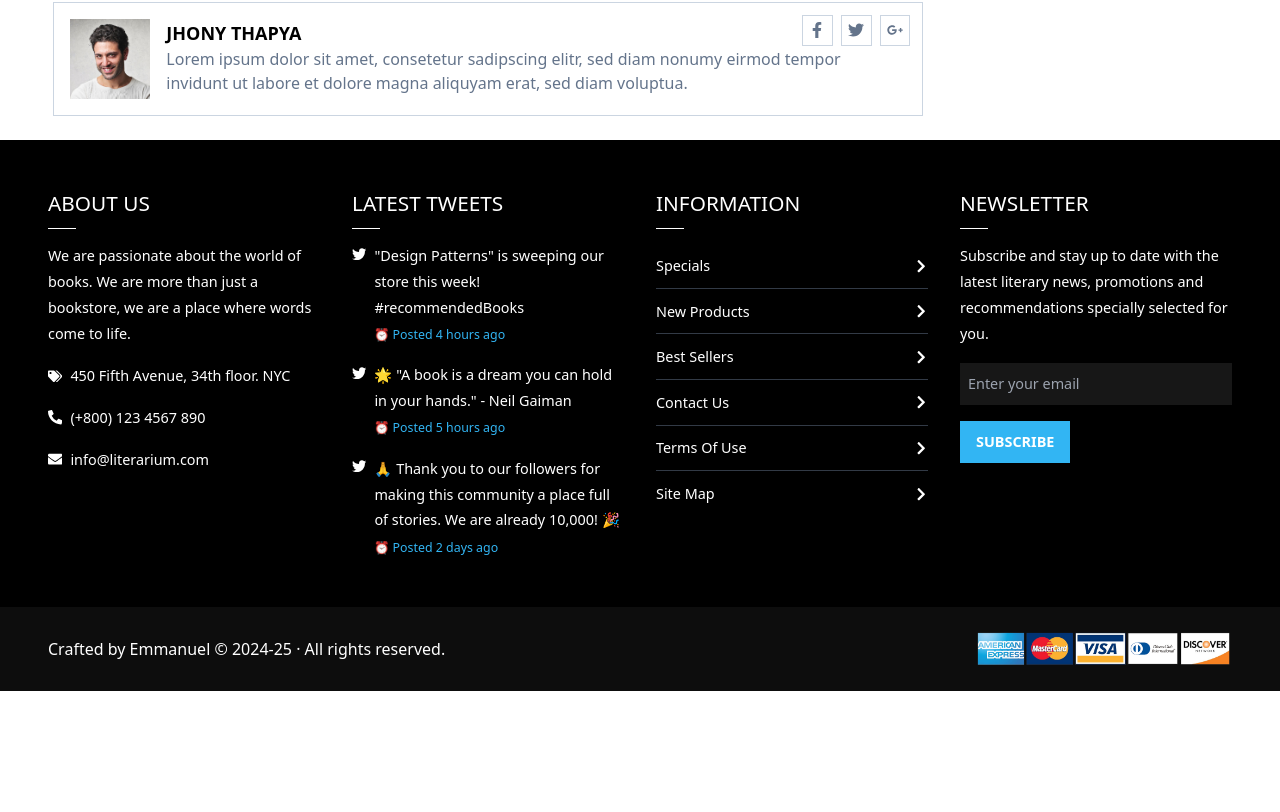
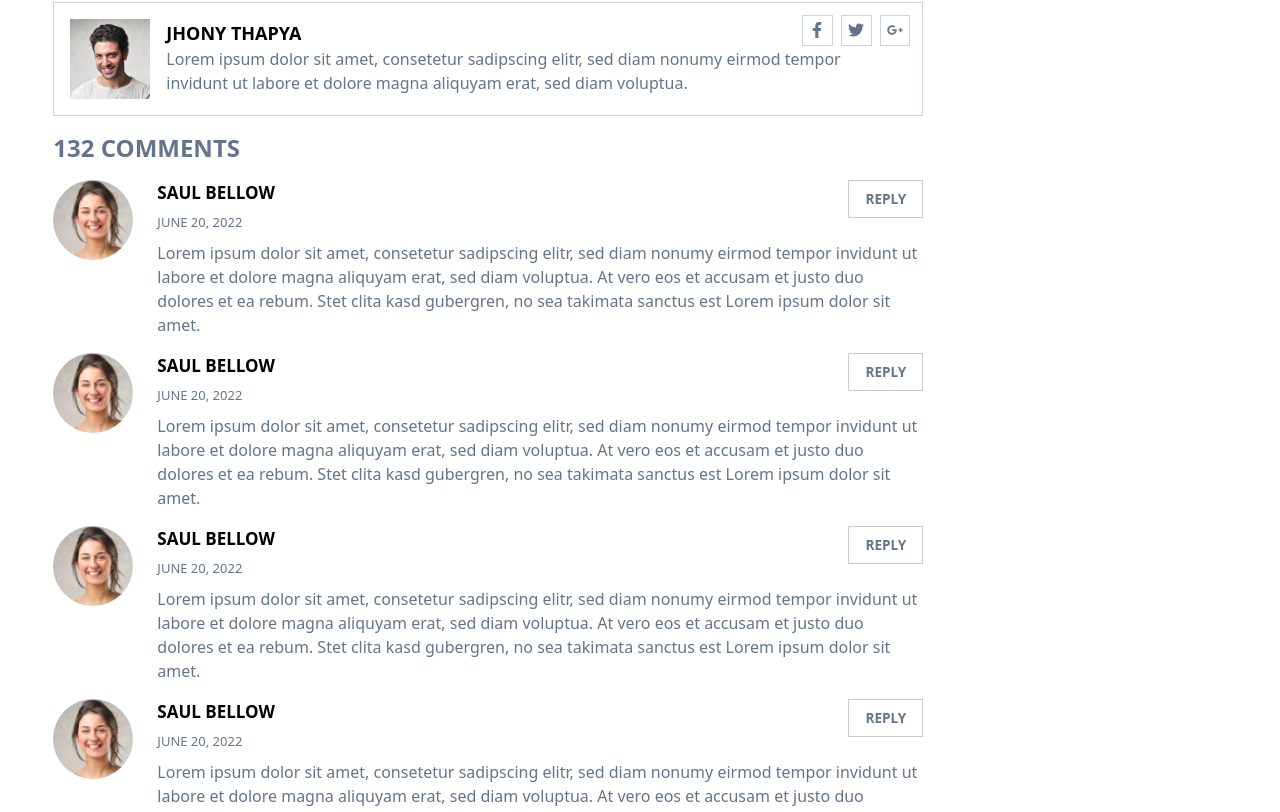
Before and after one commit to emmanuel-cruz-dev/literarium, a React (Vite) app: page /blog in a window 1280 px wide. Shown: the part 1948-2760 px from the top of the page. Before the commit the page ends 2639 px from the top, so only its background shows below. Built offline with nearby package versions, Linux system fonts and the light colour scheme.

Commit message:
componente de comentarios creado

```diff
--- a/src/components/routes/blog/BlogContent.tsx
+++ b/src/components/routes/blog/BlogContent.tsx
@@ -9,6 +9,28 @@ import {
 import BlogImg1 from "../../../assets/images/blog-detail-img.jpg";
 import BlogUser1 from "../../../assets/images/blog-user1.jpg";
 import FounderImg2 from "../../../assets/images/founder2.jpg";
+
+const CommentCard = () => {
+  return (
+    <article className="flex gap-6 relative">
+      <button className="blog-content__btn__comment">Reply</button>
+      <figure className="w-20 h-20 rounded-full overflow-hidden flex-shrink-0">
+        <img className="w-full h-full object-cover" src={BlogUser1} alt="" />
+      </figure>
+      <div className="flex flex-col gap-2 uppercase">
+        <h3 className="font-semibold text-[17px] text-black">Saul Bellow</h3>
+        <p className="text-[13px]">June 20, 2022</p>
+        <p className="normal-case">
+          Lorem ipsum dolor sit amet, consetetur sadipscing elitr, sed diam
+          nonumy eirmod tempor invidunt ut labore et dolore magna aliquyam erat,
+          sed diam voluptua. At vero eos et accusam et justo duo dolores et ea
+          rebum. Stet clita kasd gubergren, no sea takimata sanctus est Lorem
+          ipsum dolor sit amet.
+        </p>
+      </div>
+    </article>
+  );
+};
 
 const BlogContent = () => {
   return (
@@ -141,6 +163,15 @@ const BlogContent = () => {
               </p>
             </div>
           </div>
+          <article className="flex flex-col gap-4">
+            <h2 className="uppercase font-bold text-2xl">132 Comments</h2>
+            <div className="flex flex-col gap-4">
+              <CommentCard />
+              <CommentCard />
+              <CommentCard />
+              <CommentCard />
+            </div>
+          </article>
         </article>
         <aside className="lg:col-span-1 flex flex-col gap-4">
           <div className="flex flex-col gap-4">
--- a/src/styles/pages.css
+++ b/src/styles/pages.css
@@ -282,6 +282,24 @@
   color: var(--white-color);
 }
 
+.blog-content__btn__comment {
+  position: absolute;
+  top: 0;
+  right: 0;
+  border: 1px solid var(--background-dark-fade);
+  text-transform: uppercase;
+  font-size: 0.85em;
+  font-weight: 600;
+  padding: 0.5rem 1rem;
+  transition: background-color 0.3s ease-in-out, color 0.3s ease-in-out,
+    border 0.3s ease-in-out;
+}
+
+.blog-content__btn__comment:hover {
+  border: 1px solid var(--accent-color);
+  background-color: var(--accent-color);
+  color: var(--white-color);
+}
 /***************************************
  *             Fin: Blog              *
  ***************************************/
```
